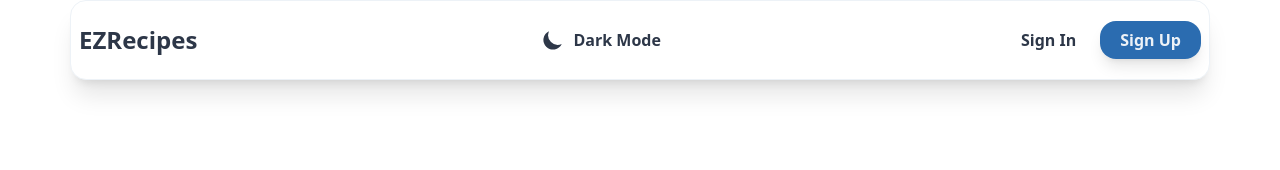
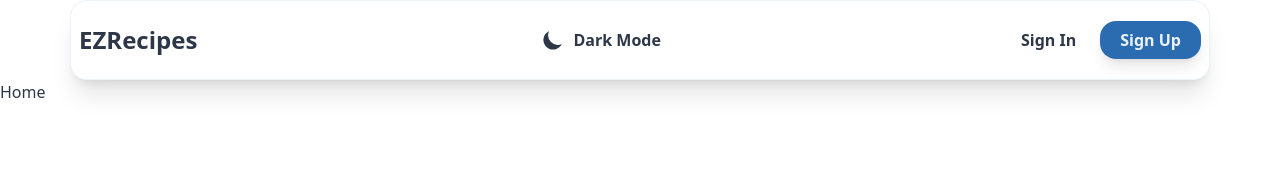
Before and after one commit to brianguyen97/ez-recipes, a React (Create React App) app: page / in a window 1280 px wide. Shown: the top 170 px of the page. Built offline with nearby package versions, Linux system fonts and the light colour scheme.

Commit message:
Configure routes

```diff
--- a/src/App.js
+++ b/src/App.js
@@ -1,11 +1,22 @@
 import React from "react";
 import Navbar from "./components/Navbar";
 import { ThemeProvider } from "./context/ThemeContext";
+import { Route, Routes } from "react-router-dom";
+import Home from "./routes/Home";
+import Signin from "./routes/Signin";
+import Signup from "./routes/Signup";
+import Account from "./routes/Account";
 
 function App() {
   return (
     <ThemeProvider>
       <Navbar />
+      <Routes>
+        <Route path="/" element={<Home />} />
+        <Route path="/signin" element={<Signin />} />
+        <Route path="/signup" element={<Signup />} />
+        <Route path="/account" element={<Account />} />
+      </Routes>
     </ThemeProvider>
   );
 }
```
